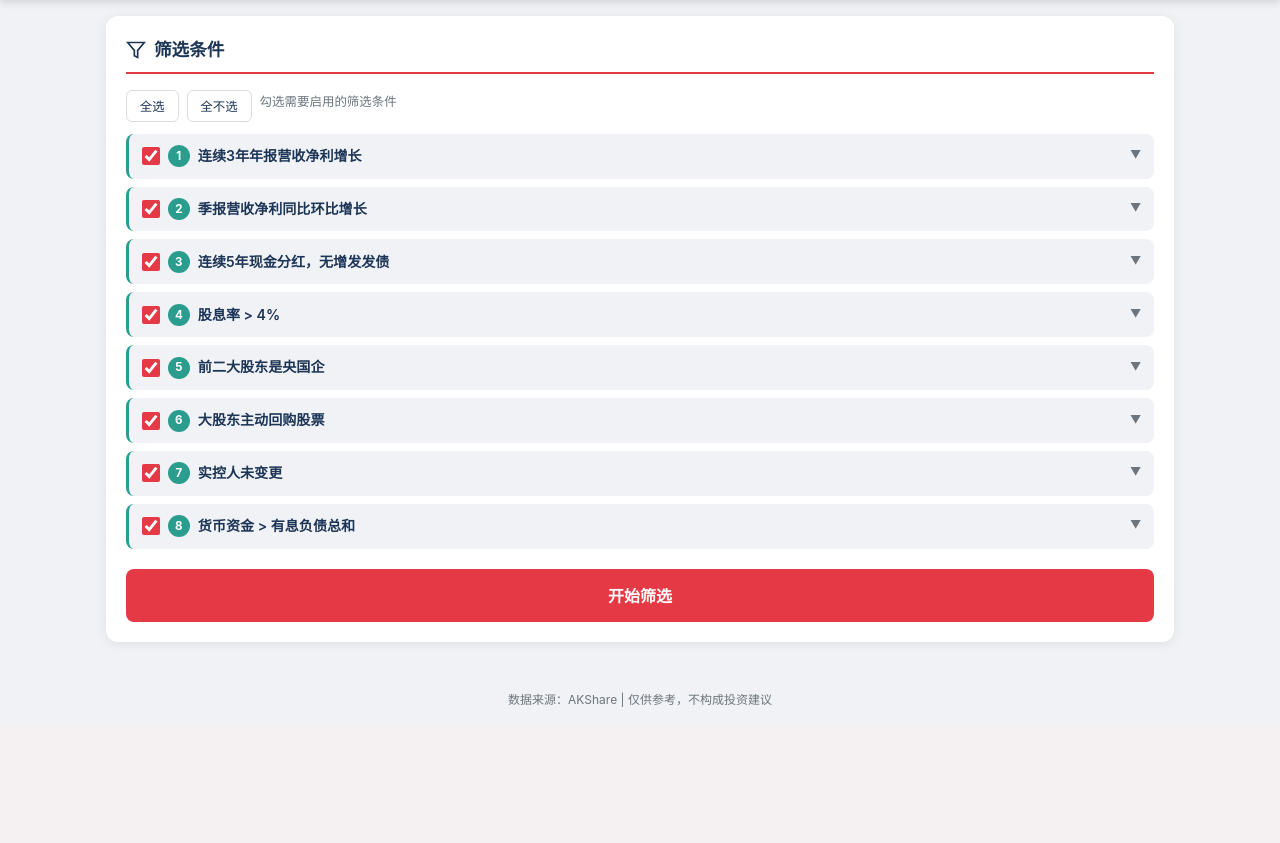
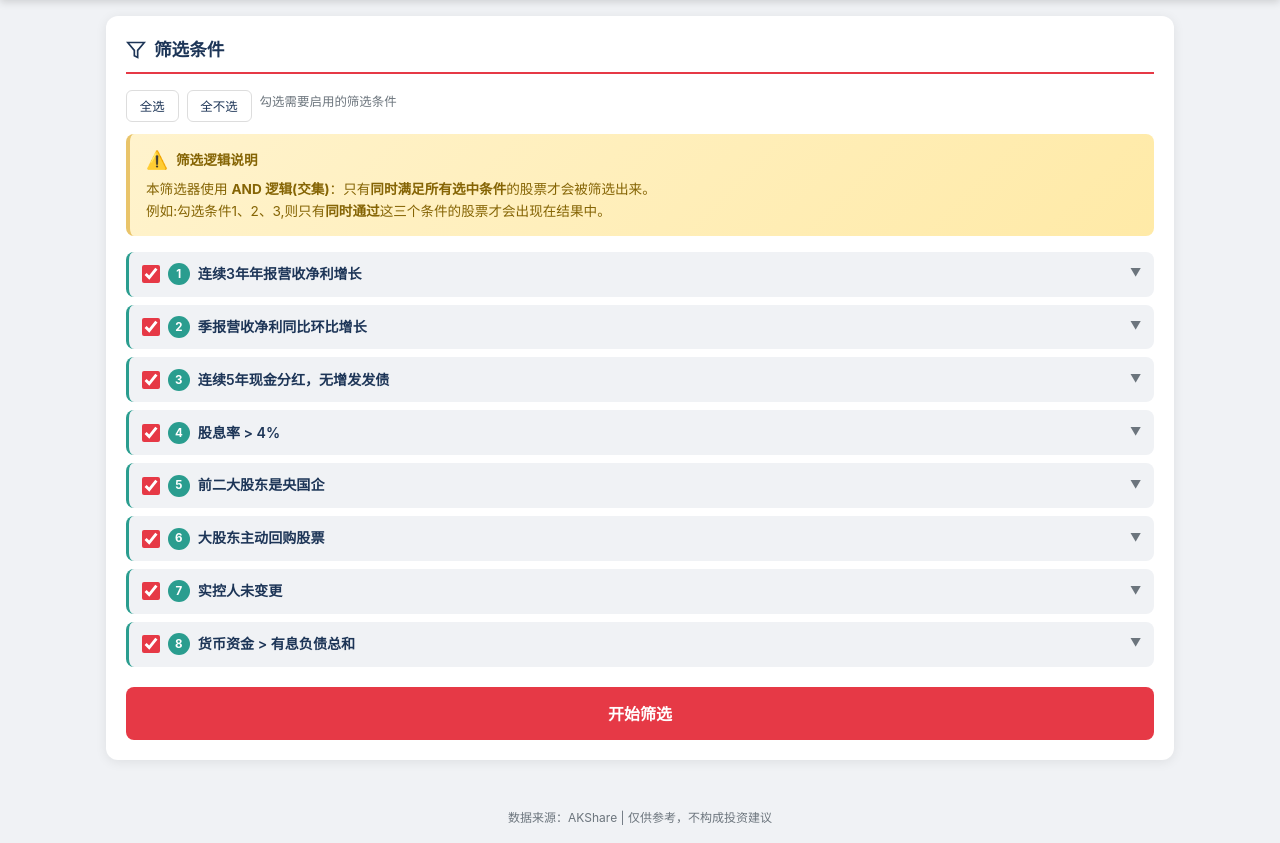
Before and after one commit to miaomiao123456/ashare-screener, a Flask app: page / in a window 1280 px wide. Shown: the part 108-951 px from the top of the page. Before the commit the page ends 815 px from the top, so only its background shows below. Run offline with Flask 3, Linux system fonts and the light colour scheme; some libraries are stand-ins or nearby versions.

Commit message:
feat: 添加筛选逻辑说明和数据日期显示
前端改进:
- 添加筛选逻辑说明提示框，明确告知用户使用AND逻辑（交集）
- 在结果页面显示数据时间信息（筛选时间、股票列表更新时间、最新财报日期、行情更新时间）
- 优化结果面板布局，改为垂直排列

后端改进:
- data_fetcher: 新增 get_cache_update_time() 函数获取缓存数据更新时间
- screener: 在筛选结果中添加 data_dates 字段，包含各类数据的时间戳
- 提升数据透明度，用户可清楚了解所用数据的新鲜度

Co-Authored-By: Claude Sonnet 4.5 <noreply@anthropic.com>

```diff
--- a/app.py
+++ b/app.py
@@ -45,6 +45,7 @@ def start_screening():
     # 获取用户选择的条件
     data = request.get_json(silent=True) or {}
     selected_criteria = data.get('criteria', list(range(1, 9)))  # 默认全选
+    logger.info(f"[筛选启动] 用户选择的条件: {selected_criteria}")
 
     screening_state['is_running'] = True
     screening_state['progress'] = {'message': '初始化...', 'stage': 'init', 'remaining': 0}
--- a/screener.py
+++ b/screener.py
@@ -60,6 +60,7 @@ class StockScreener:
         if selected_criteria is None:
             selected_criteria = list(range(1, 9))
         selected = set(selected_criteria)
+        logger.info(f"[筛选] 实际执行的条件ID: {sorted(selected)}")
 
         stock_df = df.get_stock_list()
         # 过滤ST、退市、北交所
@@ -76,11 +77,40 @@ class StockScreener:
         total = len(all_codes)
         self._report(f"共获取 {total} 只A股（排除ST/退市）", "init", total)
 
+        # 获取数据日期信息
+        from datetime import datetime
+        data_dates = {
+            'screening_time': datetime.now().strftime('%Y-%m-%d %H:%M:%S'),
+        }
+
+        # 获取各类数据的更新时间
+        stock_list_time = df.get_cache_update_time("stock_list")
+        if stock_list_time:
+            data_dates['stock_list_update'] = stock_list_time
+
+        # 尝试获取最新财报日期
+        try:
+            if all_codes:
+                sample_code = all_codes[0]
+                sample_profit = df.get_profit_statement(sample_code)
+                if not sample_profit.empty:
+                    latest_report = sample_profit.iloc[0].get('报告日', '')
+                    if latest_report:
+                        data_dates['latest_financial_report'] = str(latest_report)[:10]
+
+                # 获取最新股价数据更新时间
+                price_time = df.get_cache_update_time(f"price_{sample_code}")
+                if price_time:
+                    data_dates['price_data_update'] = price_time
+        except Exception as e:
+            logger.debug(f"获取数据日期信息失败: {e}")
+
         results = {
             'total_initial': total,
             'stages': [],
             'passed': all_codes,
-            'stock_names': {}
+            'stock_names': {},
+            'data_dates': data_dates
         }
 
         # 保存名称映射
@@ -98,6 +128,7 @@ class StockScreener:
             (6, "大股东回购", self._filter_buyback),
         ]
         filters = [(name, func) for cid, name, func in all_batch_filters if cid in selected]
+        logger.info(f"[批量过滤] 将执行 {len(filters)} 个条件: {[n for n, _ in filters]}")
         for name, func in filters:
             before = len(results['passed'])
             self._report(f"正在检查: {name}", name, before)
@@ -126,6 +157,7 @@ class StockScreener:
             (8, "现金>负债", self._check_cash_gt_debt),
         ]
         individual_filters = [(name, func) for cid, name, func in all_individual_filters if cid in selected]
+        logger.info(f"[逐只过滤] 将执行 {len(individual_filters)} 个条件: {[n for n, _ in individual_filters]}")
         for name, func in individual_filters:
             if not results['passed']:
                 break
--- a/templates/index.html
+++ b/templates/index.html
@@ -213,9 +213,9 @@ body {
 
 .summary-row {
   display: flex;
+  flex-direction: column;
   gap: 0.75rem;
   margin-bottom: 1rem;
-  flex-wrap: wrap;
 }
 .stat-card {
   flex: 1;
@@ -444,6 +444,16 @@ body {
       <button onclick="selectAll(true)">全选</button>
       <button onclick="selectAll(false)">全不选</button>
       <span style="font-size:0.78rem;color:var(--text2);line-height:2;">勾选需要启用的筛选条件</span>
+    </div>
+    <div style="background: linear-gradient(135deg, #fff3cd, #ffeaa7); border-left: 4px solid #e9c46a; padding: 0.8rem 1rem; border-radius: 8px; margin-bottom: 1rem; font-size: 0.85rem;">
+      <div style="font-weight: 600; color: #856404; margin-bottom: 0.3rem; display: flex; align-items: center; gap: 0.5rem;">
+        <span style="font-size: 1.1rem;">⚠️</span>
+        <span>筛选逻辑说明</span>
+      </div>
+      <div style="color: #856404; line-height: 1.6;">
+        本筛选器使用 <strong>AND 逻辑(交集)</strong>：只有<strong>同时满足所有选中条件</strong>的股票才会被筛选出来。<br>
+        例如:勾选条件1、2、3,则只有<strong>同时通过</strong>这三个条件的股票才会出现在结果中。
+      </div>
     </div>
     <div class="criteria-list" id="criteriaList">
 
@@ -790,13 +800,40 @@ function resetBtn() {
 function showResults(data) {
   document.getElementById('resultsPanel').classList.add('active');
 
-  // 摘要
+  // 数据日期信息
+  let dateInfoHtml = '';
+  if (data.data_dates) {
+    const dd = data.data_dates;
+    dateInfoHtml = '<div style="background: linear-gradient(135deg, #e8f5e9, #c8e6c9); border-left: 4px solid var(--green); padding: 0.7rem 1rem; border-radius: 8px; margin-bottom: 1rem; font-size: 0.8rem;">';
+    dateInfoHtml += '<div style="font-weight: 600; color: var(--text); margin-bottom: 0.4rem; display: flex; align-items: center; gap: 0.5rem;">';
+    dateInfoHtml += '<span style="font-size: 1rem;">📅</span><span>数据时间</span></div>';
+    dateInfoHtml += '<div style="color: var(--text2); line-height: 1.8; display: grid; grid-template-columns: repeat(auto-fit, minmax(200px, 1fr)); gap: 0.3rem;">';
+    if (dd.screening_time) {
+      dateInfoHtml += `<div>🔍 筛选时间: <strong style="color: var(--text);">${dd.screening_time}</strong></div>`;
+    }
+    if (dd.stock_list_update) {
+      dateInfoHtml += `<div>📊 股票列表: <strong style="color: var(--text);">${dd.stock_list_update}</strong></div>`;
+    }
+    if (dd.latest_financial_report) {
+      dateInfoHtml += `<div>💰 最新财报: <strong style="color: var(--text);">${dd.latest_financial_report}</strong></div>`;
+    }
+    if (dd.price_data_update) {
+      dateInfoHtml += `<div>💹 行情更新: <strong style="color: var(--text);">${dd.price_data_update}</strong></div>`;
+    }
+    dateInfoHtml += '</div></div>';
+  }
+
+  // 摘要统计卡片
   const pct = data.total_initial > 0 ? ((data.final_count / data.total_initial) * 100).toFixed(2) : 0;
-  document.getElementById('summaryRow').innerHTML = `
-    <div class="stat-card"><div class="val">${data.total_initial}</div><div class="lbl">初始股票数</div></div>
-    <div class="stat-card"><div class="val" style="color:var(--green)">${data.final_count}</div><div class="lbl">符合条件</div></div>
-    <div class="stat-card"><div class="val" style="color:var(--blue)">${pct}%</div><div class="lbl">通过率</div></div>
+  const summaryCards = `
+    <div style="display: flex; gap: 0.75rem; flex-wrap: wrap;">
+      <div class="stat-card"><div class="val">${data.total_initial}</div><div class="lbl">初始股票数</div></div>
+      <div class="stat-card"><div class="val" style="color:var(--green)">${data.final_count}</div><div class="lbl">符合条件</div></div>
+      <div class="stat-card"><div class="val" style="color:var(--blue)">${pct}%</div><div class="lbl">通过率</div></div>
+    </div>
   `;
+
+  document.getElementById('summaryRow').innerHTML = dateInfoHtml + summaryCards;
 
   // 筛选过程
   let stHtml = '';
```
Also changed, not shown: data_fetcher.py (+13 -0 lines).
